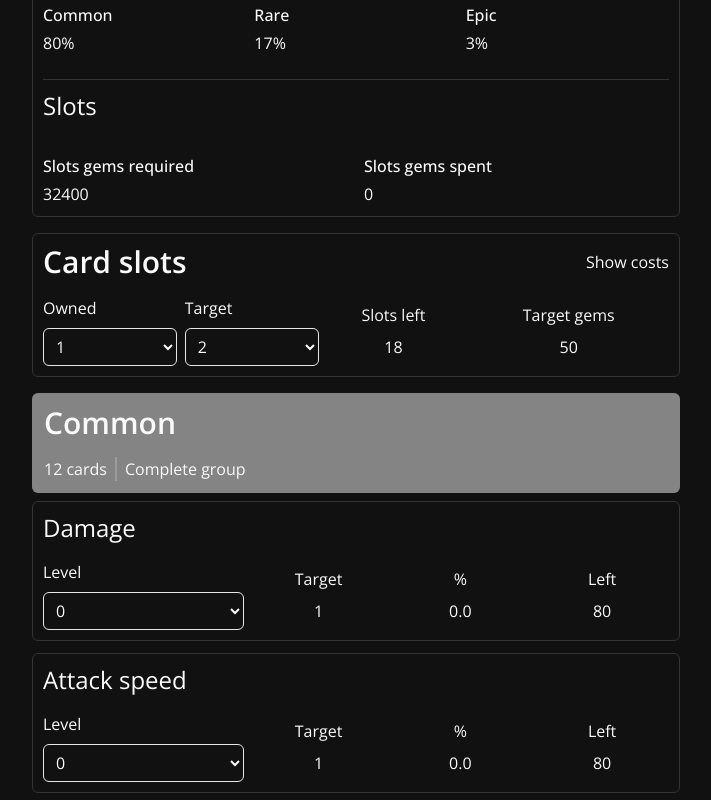
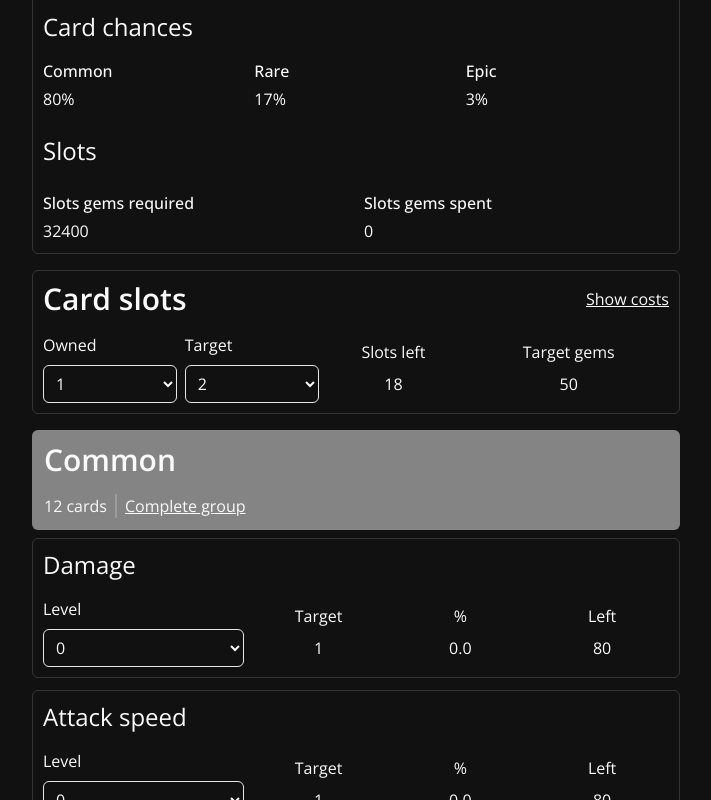
Before and after one commit to buczekmatthias/card-tracker, a Vue app: page / in a window 1280 px wide. Shown: the part 1120-1920 px from the top of the page, without its empty margins (284-995 px from the left). Built offline with nearby package versions, Linux system fonts and the light colour scheme.

Commit message:
Changed groups into component | Changes to UI | Conditional rendering changes to gem tracker

```diff
--- a/package.json
+++ b/package.json
@@ -1,6 +1,6 @@
 {
   "name": "card-tracker",
-  "version": "0.0.0",
+  "version": "1.3.0",
   "private": true,
   "type": "module",
   "scripts": {
--- a/src/App.vue
+++ b/src/App.vue
@@ -17,7 +17,7 @@ import updateLoadout from "./data/updateLoadout";
 
 const page = ref(localStorage.getItem("page") || "tracker");
 
-const version = "1.2.2";
+const version = "1.3.0";
 
 const changePage = (p) => {
   localStorage.setItem("page", p);
--- /dev/null
+++ b/src/components/Tracker/CardGroup.vue
@@ -0,0 +1,70 @@
+<template>
+  <div class="flex flex-col gap-3">
+    <div
+      class="p-3 bg-opacity-90 rounded-md -mb-1 flex flex-wrap"
+      :class="{
+        'bg-card-common': rarity === 'Common',
+        'bg-card-rare': rarity === 'Rare',
+        'bg-card-epic': rarity === 'Epic',
+      }"
+    >
+      <div class="w-full flex gap-3 items-center justify-between mb-4">
+        <p class="container-header mb-0">{{ group.name }}</p>
+        <button class="underline" v-if="isGroupFinished" @click="collapseGroup = !collapseGroup">{{ collapseGroup ? "Show" : "Hide" }} cards</button>
+      </div>
+      <p>{{ group.cards.length }} cards</p>
+      <p class="border-l-2 border-l-[#fafafa] border-opacity-20 border-solid ml-2 pl-2" v-if="isGroupFinished">Group finished</p>
+      <button class="border-l-2 border-l-[#fafafa] border-opacity-20 border-solid ml-2 px-2 underline" @click="completeGroup" v-if="!isGroupFinished">Complete group</button>
+      <button class="border-l-2 border-l-[#fafafa] border-opacity-20 border-solid ml-2 px-2 underline" @click="resetGroup" v-else>Reset group</button>
+    </div>
+    <template v-if="!collapseGroup">
+      <Card v-for="(card, ind) in group.cards" :key="card.name" :card="card" @cardUpdate="updateCard($event, ind)" />
+    </template>
+  </div>
+</template>
+
+<script setup>
+import { ref, onMounted } from "vue";
+import { getGroupData } from "@/data/cardLevels";
+
+import Card from "@/components/Tracker/Card.vue";
+
+const props = defineProps({
+  group: Object,
+  index: Number,
+  rarity: String,
+});
+
+const emit = defineEmits(["updateCard", "completeGroup", "resetGroup"]);
+
+const cards = ref(props.group.cards);
+
+const isGroupFinished = ref(false);
+
+const collapseGroup = ref(false);
+
+const checkGroupsFinished = () => {
+  isGroupFinished.value = getGroupData(props.index).required === 0;
+  collapseGroup.value = isGroupFinished.value;
+};
+
+const updateCard = (card, card_id) => {
+  cards.value[card_id] = card;
+  emit("updateCard", props.index, cards.value);
+  checkGroupsFinished();
+};
+
+const completeGroup = () => {
+  emit("completeGroup", props.index);
+  checkGroupsFinished();
+};
+
+const resetGroup = () => {
+  emit("resetGroup", props.index);
+  checkGroupsFinished();
+};
+
+onMounted(() => {
+  checkGroupsFinished();
+});
+</script>
--- a/src/components/Tracker/CardSlots.vue
+++ b/src/components/Tracker/CardSlots.vue
@@ -2,7 +2,7 @@
   <Container class="flex flex-col gap-4">
     <div class="flex justify-between items-center">
       <p class="container-header mb-0">Card slots</p>
-      <button @click="isShowSlotInfo = !isShowSlotInfo">{{ isShowSlotInfo ? "Hide" : "Show" }} costs</button>
+      <button class="underline" @click="isShowSlotInfo = !isShowSlotInfo">{{ isShowSlotInfo ? "Hide" : "Show" }} costs</button>
     </div>
     <div class="slots-content">
       <div>
--- a/src/components/Tracker/GemTracker.vue
+++ b/src/components/Tracker/GemTracker.vue
@@ -1,15 +1,16 @@
 <template>
   <Container class="tracker-grid">
     <p class="container-header col-span-full mb-0">Gem tracker</p>
+    <p class="container-subheader col-span-full">Cards</p>
     <div class="tracker-box">
       <p>Cards obtained</p>
       <p>{{ obtainedCards }} ({{ cardCompletePercent }}%)</p>
     </div>
-    <div class="tracker-box">
+    <div class="tracker-box" v-if="requiredCards > 0">
       <p>Cards required</p>
       <p>{{ requiredCards }}</p>
     </div>
-    <div class="tracker-box">
+    <div class="tracker-box" v-if="requiredCardGems > 0">
       <p>Cards gems required</p>
       <p>{{ requiredCardGems }}</p>
     </div>
@@ -20,14 +21,14 @@
     <TrackerGroupStats class="border-card-common" :stats="commonStats" rarity="Common" />
     <TrackerGroupStats class="border-card-rare" :stats="rareStats" rarity="Rare" />
     <TrackerGroupStats class="border-card-epic" :stats="epicStats" rarity="Epic" />
-    <div class="col-span-full grid grid-cols-3 gap-2 border-b border-solid border-b-container pb-6 -mb-3.5">
+    <div class="col-span-full grid grid-cols-3 gap-2" v-if="requiredCards > 0">
       <p class="container-subheader col-span-full mb-2">Card chances</p>
       <div class="tracker-box" v-for="(chance, type) in cardChances" :key="type">
         <p>{{ type }}</p>
         <p>{{ chance }}%</p>
       </div>
     </div>
-    <p class="container-subheader col-span-full mb-2">Slots</p>
+    <p class="container-subheader col-span-full">Slots</p>
     <div class="tracker-box">
       <p>Slots gems required</p>
       <p>{{ slotsCost }}</p>
--- a/src/components/Tracker/TrackerGroupStats.vue
+++ b/src/components/Tracker/TrackerGroupStats.vue
@@ -1,7 +1,7 @@
 <template>
   <Container class="col-span-full tracker-grid border-2" :class="{ 'items-center': stats.required === 0 }">
     <p class="text-2xl" :class="{ 'col-span-full': stats.required !== 0 }">{{ rarity }}</p>
-    <p class="justify-self-end" v-if="stats.required === 0">Finished</p>
+    <p class="justify-self-end italic" v-if="stats.required === 0">Finished</p>
     <div class="tracker-box">
       <p>Cards obtained</p>
       <p>{{ stats.obtained }} ({{ stats.percent_finished }})%</p>
--- a/src/layouts/Tracker.vue
+++ b/src/layouts/Tracker.vue
@@ -3,41 +3,19 @@
     <ExportButton @click="showExport = true" />
     <Export v-if="showExport" @closeExport="showExport = false" ref="exportComponent" />
     <GemTracker ref="tracker" />
-    <CardSlots @updateOwnedSlots="updateTracker()" />
-    <div v-for="(group, i) in cards" :key="group.name" class="flex flex-col gap-3">
-      <div
-        class="p-3 bg-opacity-90 rounded-md -mb-1 flex flex-wrap"
-        :class="{
-          'bg-card-common': i === 0,
-          'bg-card-rare': i === 1,
-          'bg-card-epic': i === 2,
-        }"
-      >
-        <div class="w-full flex gap-3 items-center justify-between mb-4">
-          <p class="container-header mb-0">{{ group.name }}</p>
-          <p class="cursor-pointer" v-if="isGroupFinished[i]" @click="collapseGroup[i] = !collapseGroup[i]">{{ collapseGroup[i] ? "Show" : "Hide" }} cards</p>
-        </div>
-        <p>{{ group.cards.length }} cards</p>
-        <p class="border-l-2 border-l-[#fafafa] border-opacity-20 border-solid ml-2 pl-2" v-if="isGroupFinished[i]">Group finished</p>
-        <p class="border-l-2 border-l-[#fafafa] border-opacity-20 border-solid ml-2 px-2 cursor-pointer" @click="completeGroup(i)" v-if="!isGroupFinished[i]">Complete group</p>
-        <p class="border-l-2 border-l-[#fafafa] border-opacity-20 border-solid ml-2 px-2 cursor-pointer" @click="resetGroup(i)" v-else>Reset group</p>
-      </div>
-      <template v-if="!collapseGroup[i]">
-        <Card v-for="(card, ind) in group.cards" :key="card.name" :card="card" @cardUpdate="updateCard($event, i, ind)" />
-      </template>
-    </div>
+    <CardSlots @updateOwnedSlots="updateTracker" />
+    <CardGroup v-for="(group, i) in cards" :key="group.name" :group="group" :index="i" :rarity="group.name" @updateCard="updateGroupCards" @completeGroup="completeGroup" @resetGroup="resetGroup" />
   </div>
 </template>
 
 <script setup>
 import CardSlots from "@/components/Tracker/CardSlots.vue";
-import Card from "@/components/Tracker/Card.vue";
 import GemTracker from "@/components/Tracker/GemTracker.vue";
 import ExportButton from "@/components/ExportButton.vue";
 import Export from "@/components/Tracker/Export.vue";
+import CardGroup from "@/components/Tracker/CardGroup.vue";
 
-import { getGroupData } from "@/data/cardLevels";
-import { ref, onMounted } from "vue";
+import { ref } from "vue";
 
 const cards = ref(JSON.parse(localStorage.getItem("cards")));
 
@@ -47,42 +25,23 @@ const exportComponent = ref(null);
 
 const showExport = ref(false);
 
-const isGroupFinished = ref([false, false, false]);
+const updateTracker = () => tracker.value.refreshTracker();
 
-const updateCard = (card, group, card_id) => {
-  cards.value[group].cards[card_id] = card;
+const updateGroupCards = (i, groupCards) => {
+  cards.value[i].cards = groupCards;
   localStorage.setItem("cards", JSON.stringify(cards.value));
   updateTracker();
-  for (let i = 0; i < 3; i++) {
-    checkGroupsFinished(i);
-  }
 };
-
-const updateTracker = () => tracker.value.refreshTracker();
-
-const checkGroupsFinished = (i) => (isGroupFinished.value[i] = getGroupData(i).required === 0);
-
-const collapseGroup = ref([checkGroupsFinished(0), checkGroupsFinished(1), checkGroupsFinished(2)]);
-
-onMounted(() => {
-  for (let i = 0; i < 3; i++) {
-    checkGroupsFinished(i);
-  }
-});
 
 const completeGroup = (ind) => {
   cards.value[ind].cards.map((card) => (card.lvl = 7));
   localStorage.setItem("cards", JSON.stringify(cards.value));
   updateTracker();
-  checkGroupsFinished(ind);
-  collapseGroup.value[ind] = true;
 };
 
 const resetGroup = (ind) => {
   cards.value[ind].cards.map((card) => (card.lvl = 0));
   localStorage.setItem("cards", JSON.stringify(cards.value));
   updateTracker();
-  checkGroupsFinished(ind);
-  collapseGroup.value[ind] = false;
 };
 </script>
```
